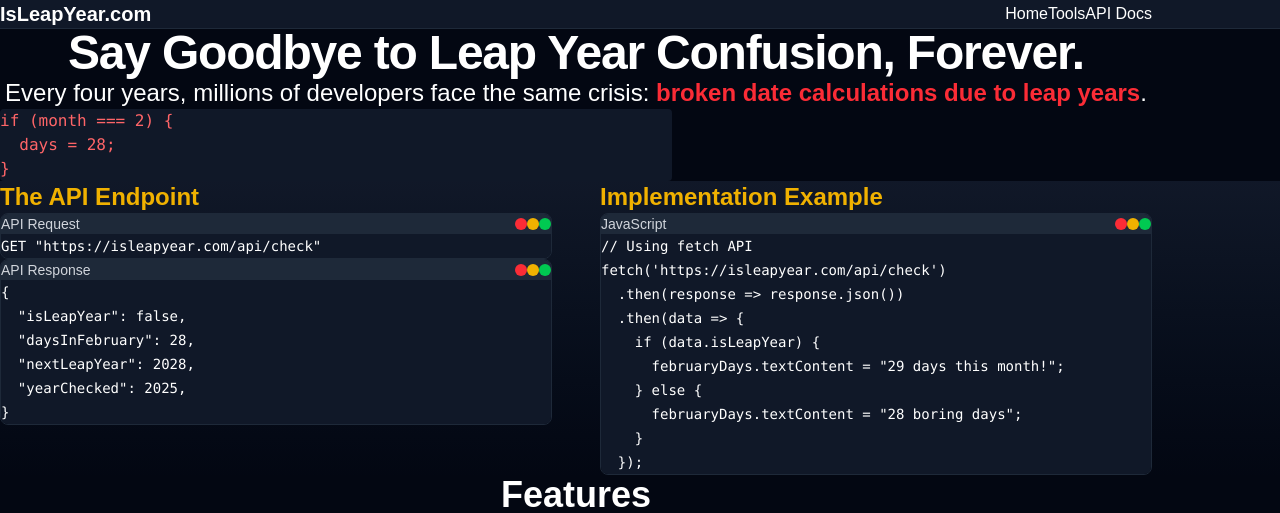
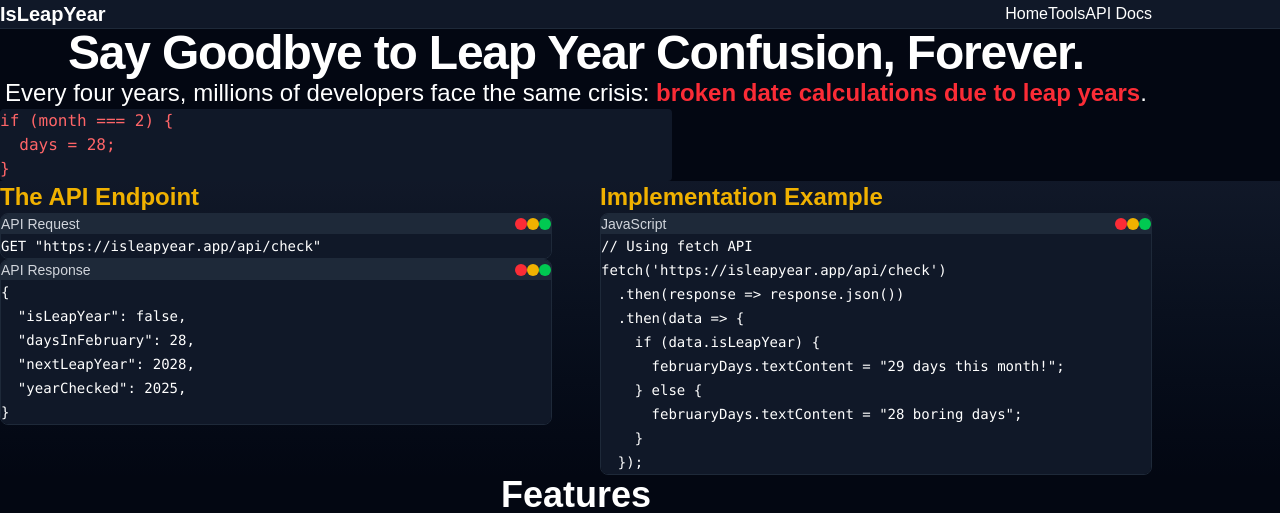
Before and after one commit to ruchernchong/is-leap-year, a Next.js app: page / in a window 1280 px wide. Shown: the top 513 px of the page. Built offline with nearby package versions, Linux system fonts and the light colour scheme.

Commit message:
Update brand and domain name

```diff
--- a/src/app/docs/page.tsx
+++ b/src/app/docs/page.tsx
@@ -1,4 +1,5 @@
 import { CodeBlock } from "@/components/code-block";
+import { DOMAIN_NAME } from "@/constants";
 import React from "react";
 
 export default function ApiDocs() {
@@ -18,7 +19,7 @@ export default function ApiDocs() {
           <p className="text-gray-300">
             Base URL:{" "}
             <code className="rounded bg-gray-800 px-2 py-1 text-yellow-500">
-              https://isleapyear.com/api
+              https://{DOMAIN_NAME}/api
             </code>
           </p>
         </div>
@@ -38,7 +39,7 @@ export default function ApiDocs() {
             <h4 className="mb-2 font-bold">Example Request</h4>
             <CodeBlock
               language="bash"
-              code={`curl -X GET "https://isleapyear.com/api/check"`}
+              code={`curl -X GET "https://isleapyear.app/api/check"`}
             />
             <h4 className="mt-4 mb-2 font-bold">Example Response</h4>
             <CodeBlock
@@ -71,7 +72,7 @@ export default function ApiDocs() {
             <h4 className="mb-2 font-bold">Example Request</h4>
             <CodeBlock
               language="bash"
-              code={`curl -X GET "https://isleapyear.com/api/check/2024"`}
+              code={`curl -X GET "https://isleapyear.app/api/check/2024"`}
             />
             <h4 className="mt-4 mb-2 font-bold">Example Response</h4>
             <CodeBlock
@@ -101,7 +102,7 @@ export default function ApiDocs() {
             <h4 className="mb-2 font-bold">Example Request</h4>
             <CodeBlock
               language="bash"
-              code={`curl -X POST "https://isleapyear.com/api/check/batch" \\
+              code={`curl -X POST "https://isleapyear.app/api/check/batch" \\
   -H "Content-Type: application/json" \\
   -d '{"years": [2023, 2024, 2025, 2100]}'`}
             />
@@ -164,7 +165,7 @@ export default function ApiDocs() {
             <h4 className="mb-2 font-bold">Example Request</h4>
             <CodeBlock
               language="bash"
-              code={`curl -X GET "https://isleapyear.com/api/stats/range?start=2000&end=2050"`}
+              code={`curl -X GET "https://isleapyear.app/api/stats/range?start=2000&end=2050"`}
             />
             <h4 className="mt-4 mb-2 font-bold">Example Response</h4>
             <CodeBlock
@@ -206,7 +207,7 @@ export default function ApiDocs() {
             <h4 className="mb-2 font-bold">Example Request</h4>
             <CodeBlock
               language="bash"
-              code={`curl -X GET "https://isleapyear.com/api/stats/distribution?start=2000&end=2050"`}
+              code={`curl -X GET "https://isleapyear.app/api/stats/distribution?start=2000&end=2050"`}
             />
             <h4 className="mt-4 mb-2 font-bold">Example Response</h4>
             <CodeBlock
@@ -297,7 +298,7 @@ export default function ApiDocs() {
             <h4 className="mb-2 font-bold">Example Request</h4>
             <CodeBlock
               language="bash"
-              code={`curl -X GET "https://isleapyear.com/api/calendar/julian/check/2024"`}
+              code={`curl -X GET "https://isleapyear.app/api/calendar/julian/check/2024"`}
             />
           </div>
         </div>
--- a/src/app/layout.tsx
+++ b/src/app/layout.tsx
@@ -3,6 +3,7 @@ import { Geist, Geist_Mono } from "next/font/google";
 import "./globals.css";
 import Footer from "@/components/footer";
 import Navbar from "@/components/navbar";
+import { BRAND_NAME, DOMAIN_NAME } from "@/constants";
 import { Analytics } from "@vercel/analytics/next";
 import type React from "react";
 
@@ -17,38 +18,38 @@ const geistMono = Geist_Mono({
 });
 
 export const metadata: Metadata = {
-  title: "IsLeapYear.com - The Ultimate Leap Year Detection API",
+  title: `${BRAND_NAME} - The Ultimate Leap Year Detection API`,
   description:
     "High-performance leap year detection API for developers. Integrate our reliable leap year service into your applications for accurate date calculations.",
   keywords:
     "leap year, leap year api, date calculation, calendar api, leap year detection, gregorian calendar, julian calendar, february 29",
-  authors: [{ name: "IsLeapYear.com Team" }],
+  authors: [{ name: `${BRAND_NAME} Team` }],
   category: "Technology",
-  creator: "IsLeapYear.com",
-  publisher: "IsLeapYear.com",
-  applicationName: "IsLeapYear",
+  creator: BRAND_NAME,
+  publisher: BRAND_NAME,
+  applicationName: BRAND_NAME,
   openGraph: {
     type: "website",
-    url: "https://isleapyear.com",
-    title: "IsLeapYear.com - The Ultimate Leap Year Detection API",
+    url: "https://{DOMAIN_NAME}",
+    title: `${BRAND_NAME} - The Ultimate Leap Year Detection API`,
     description:
       "High-performance leap year detection API for developers. Integrate our reliable leap year service into your applications for accurate date calculations.",
-    siteName: "IsLeapYear.com",
+    siteName: BRAND_NAME,
     images: [
       {
-        url: "https://isleapyear.com/api-banner.png",
+        url: `https://${DOMAIN_NAME}/api-banner.png`,
         width: 1200,
         height: 630,
-        alt: "IsLeapYear.com API",
+        alt: `${BRAND_NAME} API`,
       },
     ],
   },
   twitter: {
     card: "summary_large_image",
-    title: "IsLeapYear.com - The Ultimate Leap Year Detection API",
+    title: `${BRAND_NAME} - The Ultimate Leap Year Detection API`,
     description:
       "High-performance leap year detection API for developers. Integrate our reliable leap year service into your applications for accurate date calculations.",
-    images: ["https://isleapyear.com/api-banner.png"],
+    images: ["https://{DOMAIN_NAME}/api-banner.png"],
   },
 };
 
@@ -60,9 +61,10 @@ export default function RootLayout({
   return (
     <html lang="en">
       <head>
-        <link rel="canonical" href="https://isleapyear.com" />
+        <link rel="canonical" href="https://{DOMAIN_NAME}" />
         <meta name="theme-color" content="#111827" />
         <meta name="viewport" content="width=device-width, initial-scale=1.0" />
+        <title>{BRAND_NAME}</title>
       </head>
       <body className={`${geistSans.variable} ${geistMono.variable}`}>
         <main className="flex min-h-screen flex-col bg-gray-950 text-white">
--- a/src/app/page.tsx
+++ b/src/app/page.tsx
@@ -42,7 +42,7 @@ export default function Home() {
               <CodeBlock
                 language="bash"
                 title="API Request"
-                code={`GET "https://isleapyear.com/api/check"`}
+                code={`GET "https://isleapyear.app/api/check"`}
               />
               <CodeBlock
                 language="json"
@@ -64,7 +64,7 @@ export default function Home() {
                 language="javascript"
                 title="JavaScript"
                 code={`// Using fetch API
-fetch('https://isleapyear.com/api/check')
+fetch('https://isleapyear.app/api/check')
   .then(response => response.json())
   .then(data => {
     if (data.isLeapYear) {
--- a/src/app/tools/page.tsx
+++ b/src/app/tools/page.tsx
@@ -120,7 +120,7 @@ export default function ToolsPage() {
                 language="javascript"
                 title="Fetch API Example"
                 code={`// Check if 2024 is a leap year
-fetch('https://isleapyear.com/api/check/2024')
+fetch('https://isleapyear.app/api/check/2024')
   .then(response => response.json())
   .then(data => {
     console.log(\`Is 2024 a leap year? \${data.isLeapYear}\`);
--- a/src/components/footer.tsx
+++ b/src/components/footer.tsx
@@ -1,3 +1,4 @@
+import { BRAND_NAME } from "@/constants";
 import Link from "next/link";
 import React from "react";
 
@@ -7,7 +8,7 @@ export default function Footer() {
       <div className="mx-auto max-w-6xl px-4">
         <div className="mb-8 grid gap-8 md:grid-cols-3">
           <div>
-            <h3 className="mb-4 font-bold text-lg">IsLeapYear.com</h3>
+            <h3 className="mb-4 font-bold text-lg">{BRAND_NAME}</h3>
             <p className="text-gray-400 text-sm">
               Providing reliable leap year detection since 2025. Our mission is
               to eliminate date calculation errors from the world.
@@ -64,8 +65,7 @@ export default function Footer() {
 
         <div className="border-gray-800 border-t pt-6 text-center text-gray-400 text-sm">
           <p>
-            © {new Date().getFullYear()} IsLeapYear Technologies. All rights
-            reserved.
+            © {new Date().getFullYear()} {BRAND_NAME}. All rights reserved.
           </p>
         </div>
       </div>
--- a/src/components/navbar.tsx
+++ b/src/components/navbar.tsx
@@ -1,3 +1,4 @@
+import { BRAND_NAME } from "@/constants";
 import Link from "next/link";
 import React from "react";
 
@@ -6,7 +7,7 @@ export default function Navbar() {
     <header className="border-gray-800 border-b bg-gray-900">
       <div className="mx-auto flex max-w-6xl items-center justify-between px-4 py-4">
         <Link href="/" className="font-bold text-xl">
-          IsLeapYear.com
+          {BRAND_NAME}
         </Link>
         <nav>
           <ul className="flex space-x-6">
--- /dev/null
+++ b/src/constants/index.ts
@@ -0,0 +1,2 @@
+export const BRAND_NAME = "IsLeapYear";
+export const DOMAIN_NAME = "isleapyear.app";
```
